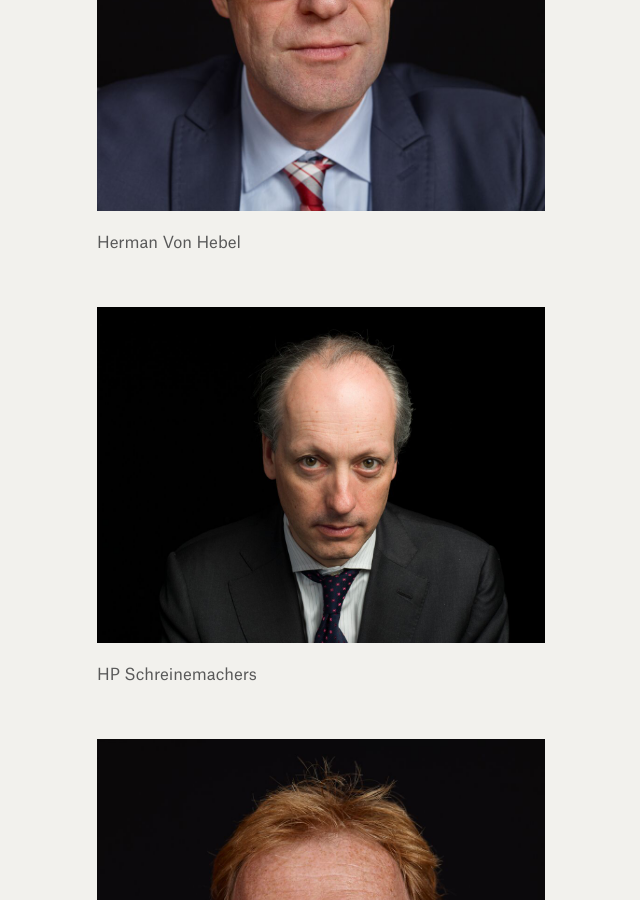
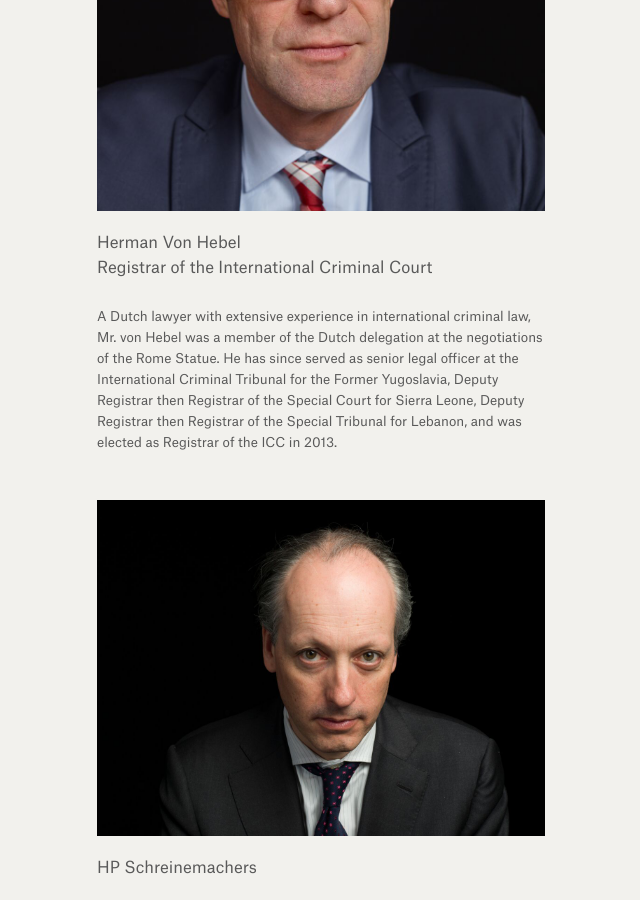
Before and after one commit to weights-and-measures/weights-and-measures.github.io, a Jekyll site: the page built from photographs.html, in a window 1280 px wide and 900 px high, scrolled down 28858 px. Shown: the whole window, without its empty margins (319-959 px from the left). Built offline with Jekyll 4.4.1, drawn with Linux system fonts in a browser that asks for light colours.

Commit message:
Updated Herman Von Hebel

```diff
--- a/_photographs/herman-von-hebel.markdown
+++ b/_photographs/herman-von-hebel.markdown
@@ -6,4 +6,7 @@
 
 ![Herman Von Hebel.jpeg](/uploads/Herman%20Von%20Hebel.jpeg)
 
-Herman Von Hebel
+Herman Von Hebel <br> Registrar of the International Criminal Court
+
+
+A Dutch lawyer with extensive experience in international criminal law, Mr. von Hebel was a member of the Dutch delegation at the negotiations of the Rome Statue. He has since served as senior legal officer at the International Criminal Tribunal for the Former Yugoslavia, Deputy Registrar then Registrar of the Special Court for Sierra Leone, Deputy Registrar then Registrar of the Special Tribunal for Lebanon, and was elected as Registrar of the ICC in 2013.
```
